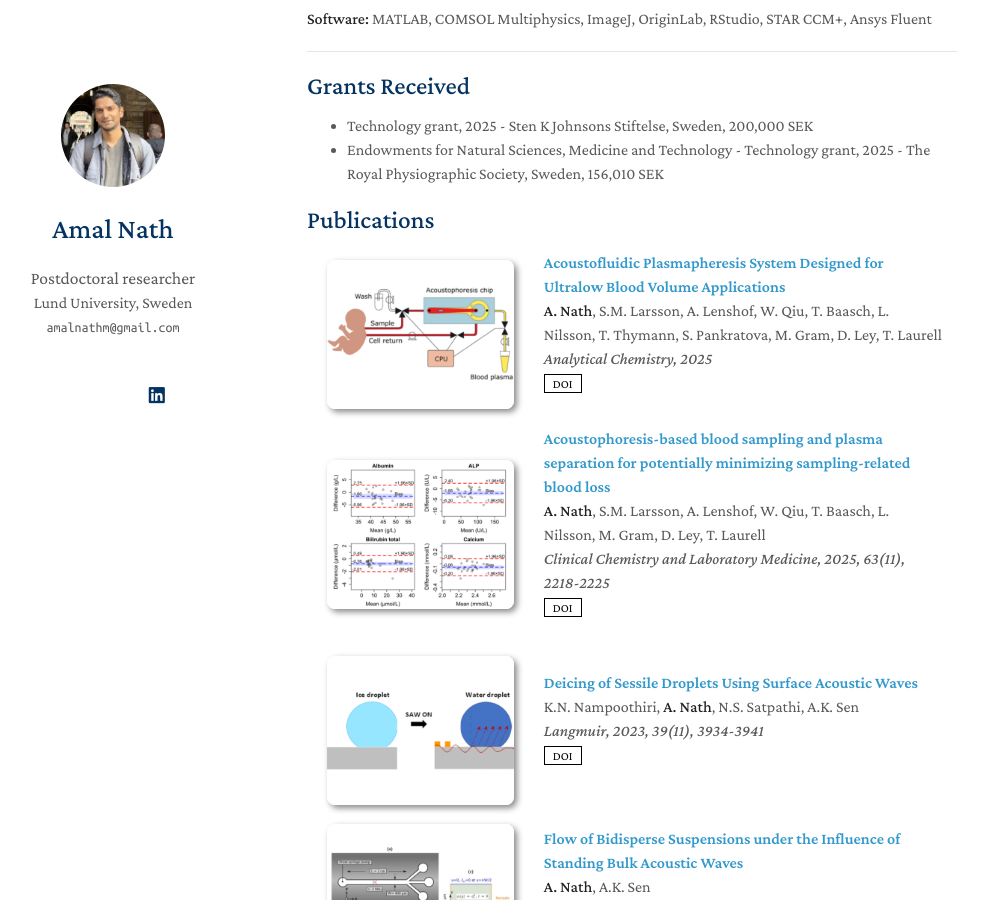
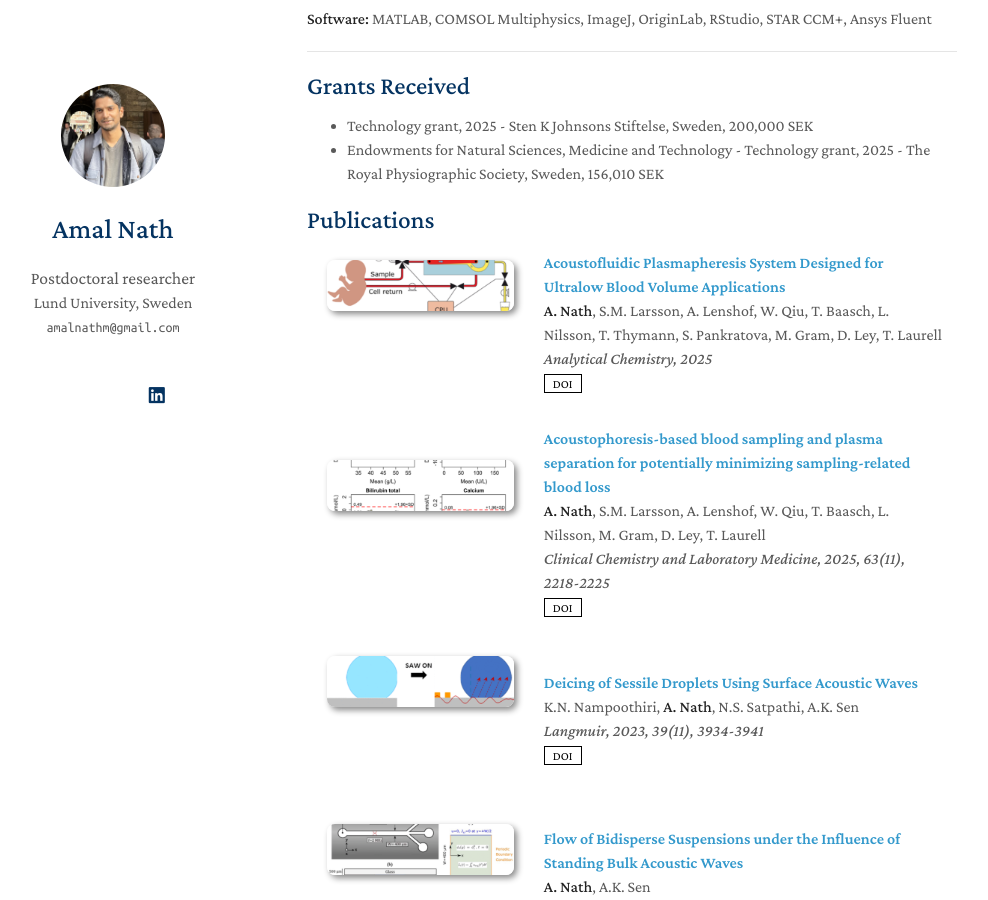
Before and after one commit to amal-nath-01/amal-nath-01-github.io, a Jekyll site: the page built from index.md, in a window 1280 px wide and 900 px high, scrolled down 1025 px. Shown: the whole window, without its empty margins (163-1151 px from the left). Built offline with Jekyll 4.4.1, drawn with Linux system fonts in a browser that asks for light colours; a style sheet for code colours, icons or effects is not loaded; our own code applies the rules of GitHub Pages for plain Markdown files.

Commit message:
Update publications.md

```diff
--- a/_includes/publications.md
+++ b/_includes/publications.md
@@ -9,7 +9,7 @@
 <div class="pub-row">
   <div class="col-sm-3 abbr" style="position: relative;padding-right: 15px;padding-left: 15px;">
     {% if link.image %}
-    <img src="{{ link.image }}" class="teaser img-fluid z-depth-1" style="width:300px; height:auto;">
+    <img src="{{ link.image }}" class="teaser img-fluid z-depth-1" style="width:300px; height:40%;">
     {% if link.conference_short %}
     <abbr class="badge">{{ link.conference_short }}</abbr>
     {% endif %}
```
